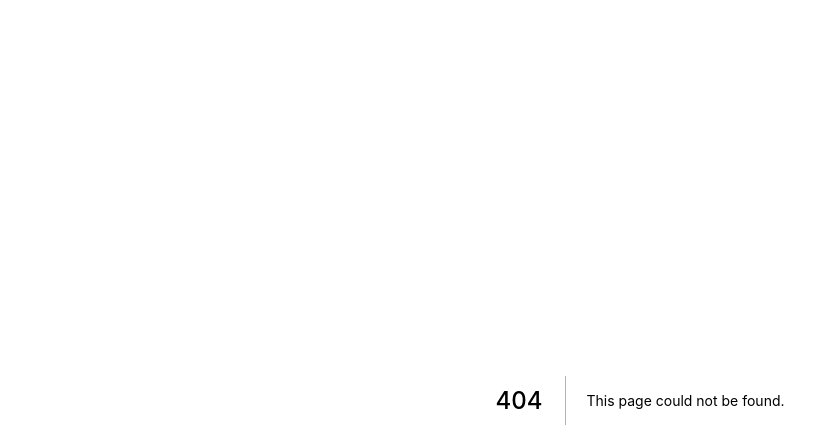
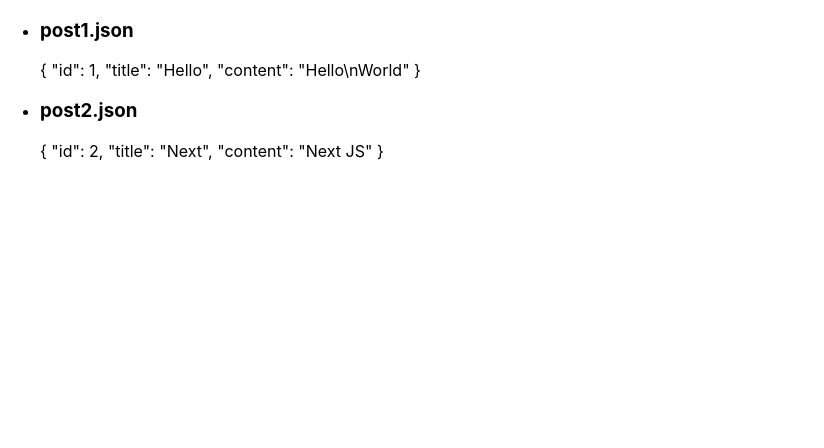
Before and after one commit to wjprogramer/next_js_hello_world, a Next.js app: page /download in a window 1280 px wide. Before the commit this address had no page. Shown: the top 448 px of the page, without its empty margins (0-824 px from the left). Built offline with nearby package versions, Linux system fonts and the light colour scheme.

Commit message:
[Data Fetching] Reading files: Use process.cwd()

```diff
--- /dev/null
+++ b/data/posts/post1.json
@@ -0,0 +1,5 @@
+{
+  "id": 1,
+  "title": "Hello",
+  "content": "Hello\nWorld"
+}
--- /dev/null
+++ b/data/posts/post2.json
@@ -0,0 +1,5 @@
+{
+  "id": 2,
+  "title": "Next",
+  "content": "Next JS"
+}
--- /dev/null
+++ b/src/pages/download.tsx
@@ -0,0 +1,53 @@
+import { promises as fs } from 'fs'
+import path from 'path'
+
+interface Props {
+  title: string
+  posts: any
+}
+
+// posts will be populated at build time by getStaticProps()
+const Download = (props: Props) => {
+  const { posts } = props;
+  return (
+    <ul>
+      {posts.map((post: any) => (
+        <li key={post.filename}>
+          <h3>{post.filename}</h3>
+          <p>{post.content}</p>
+        </li>
+      ))}
+    </ul>
+  )
+}
+
+// This function gets called at build time on server-side.
+// It won't be called on client-side, so you can even do
+// direct database queries. See the "Technical details" section.
+export async function getStaticProps() {
+  const postsDirectory = path.join(process.cwd(), 'data', 'posts')
+  const filenames = await fs.readdir(postsDirectory)
+
+  const posts = filenames.map(async (filename) => {
+    const filePath = path.join(postsDirectory, filename)
+    const fileContents = await fs.readFile(filePath, 'utf8')
+
+    // Generally you would parse/transform the contents
+    // For example you can transform markdown to HTML here
+
+    return {
+      filename,
+      content: fileContents,
+    }
+  })
+
+  // By returning { props: { posts } }, the Blog component
+  // will receive `posts` as a prop at build time
+  return {
+    props: {
+      posts: await Promise.all(posts),
+    },
+  }
+}
+
+export default Download;
```
Also changed, not shown: src/pages/index.tsx (+9 -0 lines).
